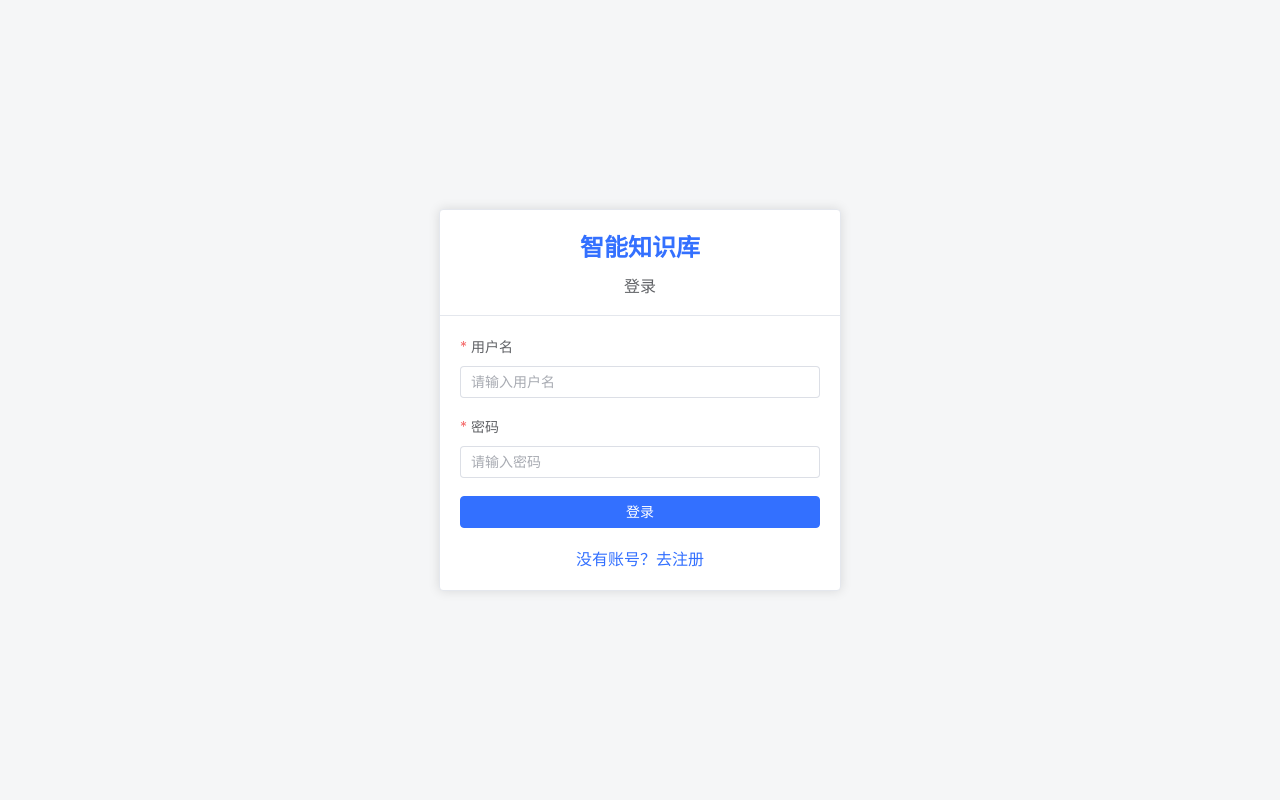
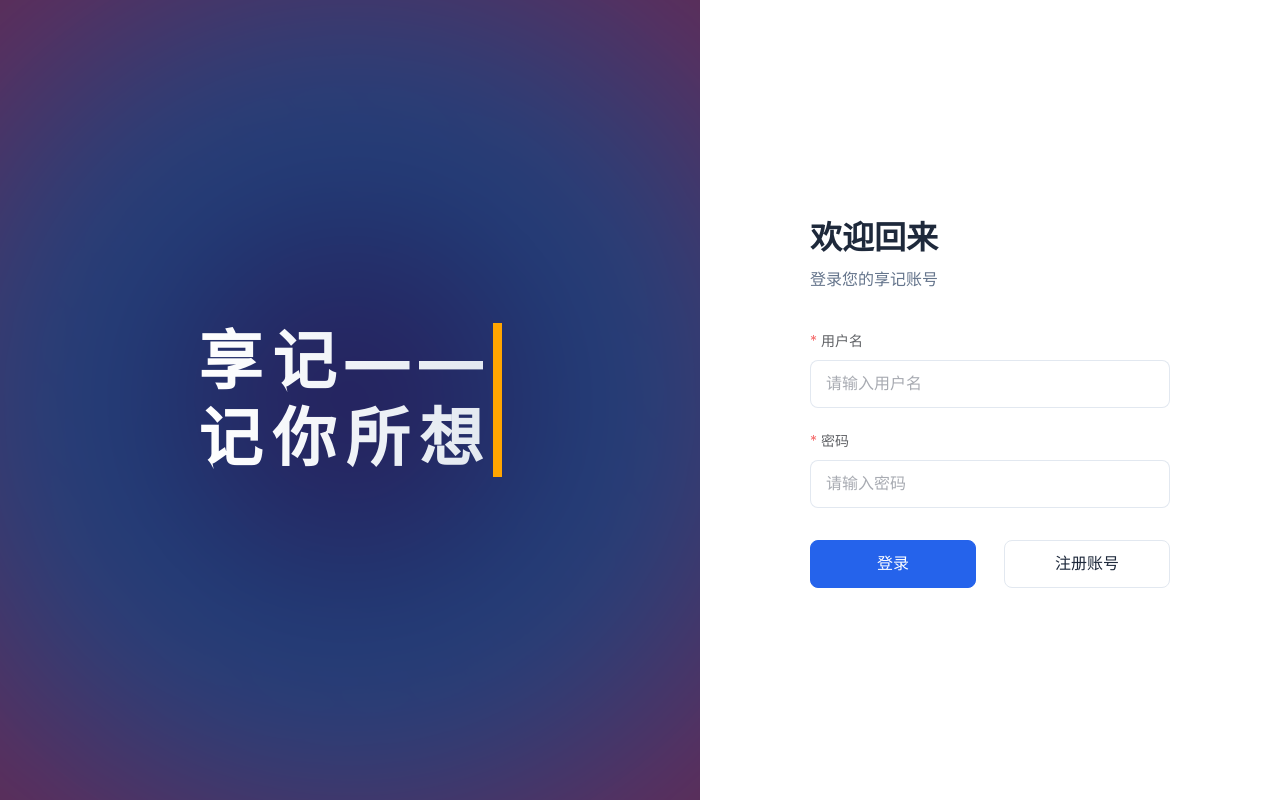
Before and after one commit to CodePauler/KnowledgeBase, a Vue app in the folder Frontend/: page /login in a window 1280 px wide. Built offline with nearby package versions, Linux system fonts and the light colour scheme.

Commit message:
前端美化

```diff
--- a/Frontend/src/views/Layout.vue
+++ b/Frontend/src/views/Layout.vue
@@ -6,7 +6,7 @@
           <el-icon>
             <Reading />
           </el-icon>
-          <span>智能知识库</span>
+          <span>享记</span>
         </div>
       </div>
       <div class="header-right">
@@ -65,26 +65,30 @@ const handleCommand = (command) => {
 
 .app-header {
   background-color: #fff;
-  border-bottom: 1px solid #dee0e3;
+  border-bottom: 1px solid #f1f2f5;
   display: flex;
   justify-content: space-between;
   align-items: center;
-  padding: 0 20px;
-  height: 60px;
+  padding: 0 24px;
+  height: 56px;
+  box-shadow: 0 1px 2px rgba(0, 0, 0, 0.03);
+  z-index: 100;
 }
 
 .header-left {
   .logo {
     display: flex;
     align-items: center;
-    font-size: 22px;
-    font-weight: 600;
+    font-size: 20px;
+    font-weight: 700;
     color: #1f2329;
     cursor: pointer;
+    letter-spacing: -0.5px;
 
     .el-icon {
       margin-right: 8px;
-      color: var(--el-color-primary);
+      color: #2563eb;
+      font-size: 24px;
     }
   }
 }
@@ -95,9 +99,18 @@ const handleCommand = (command) => {
     align-items: center;
     cursor: pointer;
     color: #1f2329;
+    padding: 4px 8px;
+    border-radius: 6px;
+    transition: background-color 0.2s;
+
+    &:hover {
+      background-color: #f5f6f7;
+    }
 
     .username {
       margin: 0 8px;
+      font-weight: 500;
+      font-size: 14px;
     }
   }
 }
@@ -105,7 +118,7 @@ const handleCommand = (command) => {
 .app-main {
   padding: 0;
   flex: 1;
-  background-color: #f5f6f7;
+  background-color: #fff;
   overflow: hidden;
 }
 </style>
--- a/Frontend/src/views/Login.vue
+++ b/Frontend/src/views/Login.vue
@@ -1,27 +1,40 @@
 <template>
-  <div class="auth-container flex-center">
-    <el-card class="auth-card">
-      <template #header>
-        <div class="auth-header">
-          <h2>智能知识库</h2>
-          <p>登录</p>
+  <div class="login-page">
+    <!-- 左侧视觉区 -->
+    <div class="login-visual">
+      <div class="visual-content">
+        <div class="brand-text">
+          <h1 class="typewriter">享记——<br>记你所想</h1>
         </div>
-      </template>
-      <el-form :model="form" :rules="rules" ref="formRef" label-position="top">
+        <div class="visual-shape"></div>
+      </div>
+    </div>
+
+    <!-- 右侧功能区 -->
+    <div class="login-form-container">
+      <div class="form-wrapper">
+        <div class="form-header">
+          <h2>欢迎回来</h2>
+          <p>登录您的享记账号</p>
+        </div>
+
+        <el-form :model="form" :rules="rules" ref="formRef" label-position="top" size="large" class="login-form">
           <el-form-item label="用户名" prop="username">
-          <el-input v-model="form.username" placeholder="请输入用户名"></el-input>
+            <el-input v-model="form.username" placeholder="请输入用户名" class="custom-input"></el-input>
           </el-form-item>
           <el-form-item label="密码" prop="password">
-          <el-input v-model="form.password" type="password" placeholder="请输入密码" show-password></el-input>
+            <el-input v-model="form.password" type="password" placeholder="请输入密码" show-password
+              class="custom-input"></el-input>
           </el-form-item>
-        <el-form-item>
-          <el-button type="primary" class="full-width" @click="handleLogin" :loading="loading">登录</el-button>
-        </el-form-item>
-        <div class="auth-footer">
-          <router-link to="/register">没有账号？去注册</router-link>
+
+          <div class="form-actions">
+            <el-button type="primary" class="action-btn login-btn" @click="handleLogin"
+              :loading="loading">登录</el-button>
+            <el-button class="action-btn register-btn" @click="$router.push('/register')">注册账号</el-button>
           </div>
         </el-form>
-    </el-card>
+      </div>
+    </div>
   </div>
 </template>
 
@@ -71,40 +84,186 @@ const handleLogin = async () => {
 </script>
 
 <style scoped lang="scss">
-.auth-container {
+.login-page {
+  display: flex;
   height: 100vh;
-  background-color: #f5f6f7;
+  width: 100vw;
+  overflow: hidden;
 }
 
-.auth-card {
-  width: 400px;
-}
+/* 左侧视觉区 */
+.login-visual {
+  flex: 1;
+  background: #0f172a;
+  position: relative;
+  overflow: hidden;
+  display: flex;
+  align-items: center;
+  justify-content: center;
 
-.auth-header {
-  text-align: center;
-  h2 {
-    margin: 0;
-    color: var(--el-color-primary);
-  }
-  p {
-    margin: 10px 0 0;
-    color: #606266;
+  &::before {
+    content: '';
+    position: absolute;
+    top: -50%;
+    left: -50%;
+    width: 200%;
+    height: 200%;
+    background: radial-gradient(circle at 50% 50%,
+        rgba(76, 29, 149, 0.4),
+        rgba(59, 130, 246, 0.4),
+        rgba(236, 72, 153, 0.4),
+        transparent 70%);
+    animation: fluid-bg 15s ease-in-out infinite alternate;
+    filter: blur(60px);
   }
 }
 
-.full-width {
-  width: 100%;
+.visual-content {
+  position: relative;
+  z-index: 10;
+  padding: 40px;
+  color: white;
 }
 
-.auth-footer {
-  text-align: center;
-  margin-top: 10px;
-  a {
-    color: var(--el-color-primary);
-    text-decoration: none;
+.brand-text h1 {
+  font-size: 4rem;
+  font-weight: 800;
+  line-height: 1.2;
+  margin: 0;
+  background: linear-gradient(to right, #fff, #e2e8f0);
+  -webkit-background-clip: text;
+  -webkit-text-fill-color: transparent;
+  font-family: 'Inter', sans-serif;
+}
+
+.typewriter {
+  overflow: hidden;
+  border-right: .15em solid orange;
+  white-space: nowrap;
+  margin: 0 auto;
+  letter-spacing: .15em;
+  animation:
+    typing 3.5s steps(40, end),
+    blink-caret .75s step-end infinite;
+}
+
+/* 右侧功能区 */
+.login-form-container {
+  width: 500px;
+  background: white;
+  display: flex;
+  align-items: center;
+  justify-content: center;
+  padding: 40px;
+}
+
+.form-wrapper {
+  width: 100%;
+  max-width: 360px;
+}
+
+.form-header {
+  margin-bottom: 40px;
+
+  h2 {
+    font-size: 32px;
+    font-weight: 700;
+    color: #1e293b;
+    margin: 0 0 8px 0;
+  }
+
+  p {
+    color: #64748b;
+    font-size: 16px;
+    margin: 0;
+  }
+}
+
+.custom-input {
+  :deep(.el-input__wrapper) {
+    padding: 12px 16px;
+    box-shadow: 0 0 0 1px #e2e8f0 inset;
+    border-radius: 8px;
+
+    &.is-focus {
+      box-shadow: 0 0 0 2px var(--el-color-primary) inset;
+    }
+  }
+
+  :deep(.el-input__inner) {
+    height: 24px;
+    font-size: 16px;
+  }
+}
+
+.form-actions {
+  display: flex;
+  gap: 16px;
+  margin-top: 32px;
+}
+
+.action-btn {
+  flex: 1;
+  height: 48px;
+  font-size: 16px;
+  border-radius: 8px;
+}
+
+.login-btn {
+  background-color: #2563eb;
+  border-color: #2563eb;
+
   &:hover {
-      text-decoration: underline;
+    background-color: #1d4ed8;
+    border-color: #1d4ed8;
   }
+}
+
+.register-btn {
+  background: white;
+  border: 1px solid #e2e8f0;
+  color: #1e293b;
+
+  &:hover {
+    background: #f8fafc;
+    border-color: #cbd5e1;
+    color: #0f172a;
+  }
+}
+
+@keyframes fluid-bg {
+  0% {
+    transform: rotate(0deg) scale(1);
+  }
+
+  50% {
+    transform: rotate(180deg) scale(1.2);
+  }
+
+  100% {
+    transform: rotate(360deg) scale(1);
+  }
+}
+
+@keyframes typing {
+  from {
+    width: 0
+  }
+
+  to {
+    width: 100%
+  }
+}
+
+@keyframes blink-caret {
+
+  from,
+  to {
+    border-color: transparent
+  }
+
+  50% {
+    border-color: orange
   }
 }
 </style>
--- a/Frontend/src/views/Register.vue
+++ b/Frontend/src/views/Register.vue
@@ -103,10 +103,12 @@ const handleRegister = async () => {
 
 .auth-header {
   text-align: center;
+
   h2 {
     margin: 0;
     color: var(--el-color-primary);
   }
+
   p {
     margin: 10px 0 0;
     color: #606266;
@@ -120,9 +122,11 @@ const handleRegister = async () => {
 .auth-footer {
   text-align: center;
   margin-top: 10px;
+
   a {
     color: var(--el-color-primary);
     text-decoration: none;
+
     &:hover {
       text-decoration: underline;
     }
--- a/Frontend/src/views/SpaceDetail.vue
+++ b/Frontend/src/views/SpaceDetail.vue
@@ -366,20 +366,22 @@ const iconForNode = (data) => {
 .space-detail-layout {
     display: flex;
     height: 100%;
+    overflow: hidden;
 }
 
 .sidebar {
-    /* 宽度通过响应式绑定控制 */
-    background-color: #fff;
-    border-right: 1px solid #dee0e3;
+    background-color: #f7f8fa;
+    border-right: 1px solid #f1f2f5;
     display: flex;
     flex-direction: column;
     position: relative;
+    min-width: 200px;
+    max-width: 500px;
 }
 
 .sidebar-header {
     padding: 16px;
-    border-bottom: 1px solid #f0f0f0;
+    border-bottom: 1px solid #f1f2f5;
 }
 
 .full-width {
@@ -389,21 +391,22 @@ const iconForNode = (data) => {
 .tree-container {
     flex: 1;
     overflow-y: auto;
-    padding: 10px 0;
+    padding: 12px 0;
 }
 
 .tree-header {
-    padding: 0 16px 10px;
     display: flex;
     justify-content: space-between;
     align-items: center;
-    font-size: 16px;
+    padding: 0 16px 12px;
+    font-size: 14px;
     font-weight: 600;
-    color: #1f2329;
+    color: #64748b;
+    text-transform: uppercase;
+    letter-spacing: 0.5px;
 
     .tree-title {
-        font-size: 18px;
-        font-weight: 700;
+        font-size: 12px;
     }
 
     .tree-actions {
@@ -414,14 +417,11 @@ const iconForNode = (data) => {
 
     .add-icon {
         cursor: pointer;
+        color: #64748b;
+        font-size: 16px;
 
         &:hover {
-            color: var(--el-color-primary);
-        }
-
-        &.disabled {
-            opacity: 0.4;
-            cursor: not-allowed;
+            color: #2563eb;
         }
     }
 }
@@ -436,28 +436,20 @@ const iconForNode = (data) => {
     display: flex;
     align-items: center;
     justify-content: space-between;
-    /* 左右分布：左侧信息 + 右侧操作 */
-    font-size: 18px;
-    padding: 8px 16px;
-    /* 增加垂直内边距 */
-    min-height: 40px;
-    /* 增加单条节点的垂直高度 */
+    font-size: 14px;
+    padding: 8px 12px;
     width: 100%;
-    /* 让节点块占满可用宽度，便于右对齐 */
-
-    .el-icon {
-        margin-right: 6px;
-        color: #8f959e;
-    }
+    border-radius: 6px;
+    margin: 0 8px;
+    width: calc(100% - 16px);
+    color: #334155;
 
     .node-left {
         display: inline-flex;
         align-items: center;
-        gap: 6px;
+        gap: 8px;
         min-width: 0;
         flex: 1;
-        /* 推动右侧操作贴近右边 */
-        /* 允许内容收缩以正确溢出省略 */
     }
 
     .node-label {
@@ -470,24 +462,53 @@ const iconForNode = (data) => {
         display: inline-flex;
         align-items: center;
         justify-content: center;
-        margin-right: 6px;
-        width: 18px;
-        height: 18px;
+        width: 16px;
+        height: 16px;
+        color: #64748b;
     }
 
     .node-actions {
-        display: inline-flex;
+        display: none;
         align-items: center;
         gap: 6px;
-        margin-left: 12px;
+        margin-left: 8px;
         flex-shrink: 0;
-        /* 保持右侧操作不被挤压隐藏 */
+    }
+
+    &:hover {
+        .node-actions {
+            display: inline-flex;
+        }
     }
 }
 
 :deep(.el-tree) {
-    padding-right: 8px;
-    /* 为右侧操作留出一些空间 */
+    background: transparent;
+}
+
+:deep(.el-tree-node__content) {
+    height: 36px;
+    background: transparent !important;
+    margin-bottom: 2px;
+
+    &:hover {
+        background: transparent;
+
+        .custom-tree-node {
+            background-color: #e2e8f0;
+        }
+    }
+}
+
+:deep(.el-tree-node.is-current > .el-tree-node__content) {
+    .custom-tree-node {
+        background-color: #e0e7ff;
+        color: #2563eb;
+
+        .file-icon {
+            color: #2563eb;
+        }
+    }
 }
 
 .sidebar-resizer {
@@ -497,12 +518,10 @@ const iconForNode = (data) => {
     width: 8px;
     height: 100%;
     cursor: col-resize;
-}
+    z-index: 10;
 
-/* 调整 Element Plus Tree 节点的默认内容高度与内边距 */
-:deep(.el-tree-node__content) {
-    padding: 0;
-    /* 让自定义节点块控制内边距与高度 */
-    height: auto;
+    &:hover {
+        background: rgba(37, 99, 235, 0.1);
+    }
 }
 </style>
```
Also changed, not shown: Frontend/src/views/SpaceList.vue (+9 -8 lines). Lines whose indentation alone changed are shown as unchanged.
